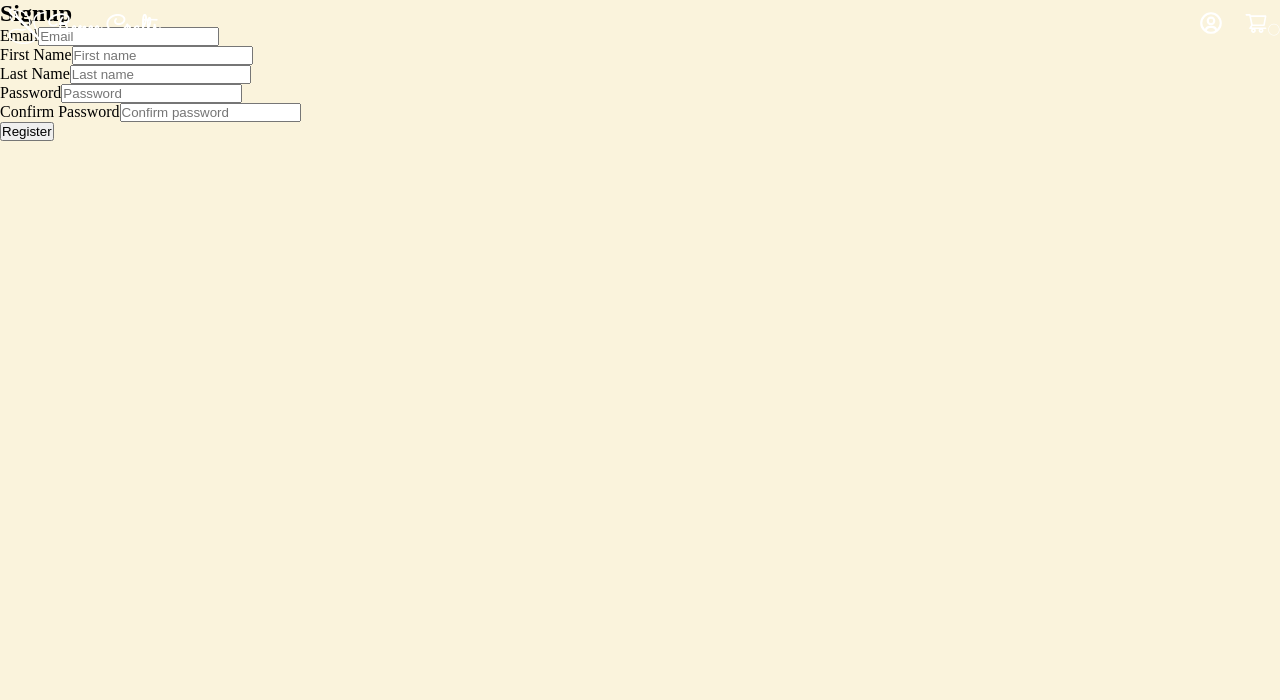
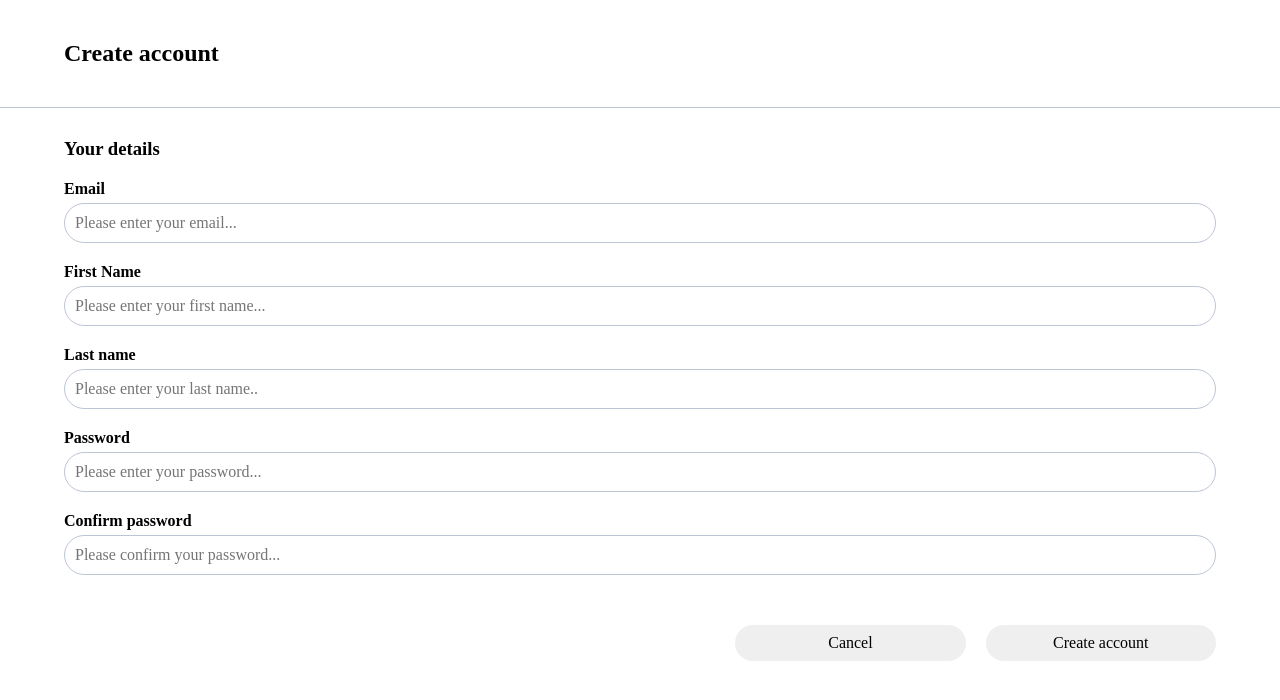
Before and after one commit to maggiekami/capstone-client, a React (Create React App) app: page /register in a window 1280 px wide. Shown: the top 700 px of the page. Built offline with nearby package versions, Linux system fonts and the light colour scheme.

Commit message:
fix login

```diff
--- a/src/Components/Navbar/Navbar.js
+++ b/src/Components/Navbar/Navbar.js
@@ -41,6 +41,10 @@ const Navbar = () => {
     setShowModal(true);
   };
 
+  const handleUserClick = (e) => {
+    navigate("/register");
+  };
+
   return (
     <>
       <section className="header">
@@ -53,7 +57,7 @@ const Navbar = () => {
           </div>
           <nav className="header__navbar">
             <ul className="header__list">
-              <li className="header__nav-item">
+              <li onClick={handleUserClick} className="header__nav-item">
                 <BiUserCircle className="header__icon--left" />
               </li>
               <li onClick={handleClick}>
--- a/src/Components/ProductsMain/ProductsMain.scss
+++ b/src/Components/ProductsMain/ProductsMain.scss
@@ -1,5 +1,7 @@
 .products-main {
     display: flex;
+    // align-items: center;
+    justify-content: center;
     flex-flow: row wrap;
     width: 100%;
 
--- a/src/Components/ProductsSection/ProductsSection.scss
+++ b/src/Components/ProductsSection/ProductsSection.scss
@@ -134,7 +134,8 @@
   }
   &__single-footer {
     padding: 1rem;
-    border: 3px solid red;
+    // background-color: #faebd7;
+    background-color: #e8e3d5;
 
   &__upper-container {
     border: 3px solid green;
--- a/src/pages/CheckoutForm/CheckoutForm.js
+++ b/src/pages/CheckoutForm/CheckoutForm.js
@@ -131,7 +131,7 @@ const CheckoutForm = () => {
             {error.lName && (
               <span className="form__error">Please enter your last name</span>
             )}
-            <label htmlFor="warehouse-name" className="form__label">
+            <label htmlFor="address" className="form__label">
               Address
             </label>
             <input
--- a/src/pages/Login/Login.js
+++ b/src/pages/Login/Login.js
@@ -30,10 +30,6 @@ const LoginForm = () => {
     });
   };
 
-  //   setEmail("");
-  //   setPassword("");
-  // alert("Registration successful.");
-
   const handleSubmit = async (event) => {
     event.preventDefault();
     // isValid();
@@ -47,39 +43,82 @@ const LoginForm = () => {
       const response = await axios.post(`${URL}/auth/login`, user);
       const token = response.data.token;
       localStorage.setItem("token", token);
-      //   navigate("/");
+      navigate("/");
     } catch (error) {
       setError(error.message);
     }
   };
   return (
-    <div>
-      <h2>Login</h2>
+    <form onSubmit={handleSubmit} onBlur={isValid}>
+      <section className="form__title-wrapper">
+        <div className="form__section-container form__section-container--title-btn">
+          <h2 className="form__title">Create account</h2>
+        </div>
+      </section>
+      <section className="form__input-container">
+        <section className="form__section">
+          <div className="form__section-container">
+            <h3 className="form__section-title">Your details</h3>
 
-      <form onSubmit={handleSubmit}>
-        <div>
-          <label htmlFor="email">Email:</label>
+            <label htmlFor="email" className="form__label">
+              Email
+            </label>
             <input
-            type="email"
               id="email"
+              type="text"
+              className={
+                error.email
+                  ? "form__text-input form__text-input-error"
+                  : "form__text-input"
+              }
               name="email"
-            // value={formFields.email}
+              placeholder="Please enter your email..."
               onChange={handleChange}
+              value={formFields.email}
             />
+            {error.email && (
+              <span className="form__error">
+                Invalid email format (ex. 'user@example.com')
+              </span>
+            )}
+            <label htmlFor="password" className="form__label">
+              Password
+            </label>
+            <input
+              id="password"
+              type="text"
+              className={
+                error.password
+                  ? "form__text-input form__text-input-error"
+                  : "form__text-input"
+              }
+              name="password"
+              placeholder="Please enter your password..."
+              onChange={handleChange}
+              value={formFields.password}
+            />
+            {error.password && (
+              <span className="form__error">Please enter your password</span>
+            )}
           </div>
-        <div>
-          <label htmlFor="password">Password:</label>
-          <input
-            name="password"
-            type="password"
-            id="password"
-            // value={formFields.password}
-            onChange={handleChange}
-          />
+        </section>
+      </section>
+      <section className="form__actions">
+        <div className="form__section-container form__section-container--actions">
+          <button onClick={() => navigate("/")} className="form__btn">
+            Cancel
+          </button>
+          <button type="submit" className="form__btn" disabled={!isFormValid}>
+            Login
+          </button>
         </div>
-        <button type="submit">Login</button>
+        {!isFormValid && (
+          <div className="form__error-all">
+            <span>All fields are required</span>
+          </div>
+        )}
+      </section>
     </form>
-    </div>
   );
 };
 
--- a/src/pages/Register/Register.js
+++ b/src/pages/Register/Register.js
@@ -95,10 +95,140 @@ const RegistrationForm = () => {
   }
 
   return (
-    <div>
-      <h2>Signup</h2>
-      <form onSubmit={handleSubmit} onBlur={isValid}>
-        <div>
+    <form onSubmit={handleSubmit} onBlur={isValid}>
+      <section className="form__title-wrapper">
+        <div className="form__section-container form__section-container--title-btn">
+          <h2 className="form__title">Create account</h2>
+        </div>
+      </section>
+      <section className="form__input-container">
+        <section className="form__section">
+          <div className="form__section-container">
+            <h3 className="form__section-title">Your details</h3>
+
+            <label htmlFor="email" className="form__label">
+              Email
+            </label>
+            <input
+              id="email"
+              type="text"
+              className={
+                error.email
+                  ? "form__text-input form__text-input-error"
+                  : "form__text-input"
+              }
+              name="email"
+              placeholder="Please enter your email..."
+              onChange={handleChange}
+              value={formFields.email}
+            />
+            {error.email && (
+              <span className="form__error">
+                Invalid email format (ex. 'user@example.com')
+              </span>
+            )}
+
+            <label htmlFor="fName" className="form__label">
+              First Name
+            </label>
+            <input
+              id="fName"
+              type="text"
+              className={
+                error.fName
+                  ? "form__text-input form__text-input-error"
+                  : "form__text-input"
+              }
+              name="fName"
+              placeholder="Please enter your first name..."
+              onChange={handleChange}
+              value={formFields.fName}
+            />
+            {error.fName && (
+              <span className="form__error">Please enter your first name</span>
+            )}
+
+            <label htmlFor="lName" className="form__label">
+              Last name
+            </label>
+            <input
+              id="lName"
+              type="text"
+              className={
+                error.lName
+                  ? "form__text-input form__text-input-error"
+                  : "form__text-input"
+              }
+              name="lName"
+              placeholder="Please enter your last name.."
+              onChange={handleChange}
+              value={formFields.lName}
+            />
+            {error.lName && (
+              <span className="form__error">Please enter your last name</span>
+            )}
+            <label htmlFor="password" className="form__label">
+              Password
+            </label>
+            <input
+              id="password"
+              type="text"
+              className={
+                error.password
+                  ? "form__text-input form__text-input-error"
+                  : "form__text-input"
+              }
+              name="password"
+              placeholder="Please enter your password..."
+              onChange={handleChange}
+              value={formFields.password}
+            />
+            {error.password && (
+              <span className="form__error">Please enter your password</span>
+            )}
+            <label htmlFor="passwordConfirmation" className="form__label">
+              Confirm password
+            </label>
+            <input
+              id="passwordConfirmation"
+              type="text"
+              className={
+                error.passwordConfirmation
+                  ? "form__text-input form__text-input-error"
+                  : "form__text-input"
+              }
+              name="passwordConfirmation"
+              placeholder="Please confirm your password..."
+              onChange={handleChange}
+              value={formFields.passwordConfirmation}
+            />
+            {formFields.passwordConfirmation !== formFields.password && (
+              <span className="form__error">Passwords need to match</span>
+            )}
+          </div>
+        </section>
+      </section>
+      <section className="form__actions">
+        <div className="form__section-container form__section-container--actions">
+          <button onClick={() => navigate("/")} className="form__btn">
+            Cancel
+          </button>
+          <button type="submit" className="form__btn" disabled={!isFormValid}>
+            Create account
+          </button>
+        </div>
+        {!isFormValid && (
+          <div className="form__error-all">
+            <span>All fields are required</span>
+          </div>
+        )}
+      </section>
+    </form>
+  );
+};
+
+{
+  /* <div>
           <label htmlFor="email">Email</label>
           <input
             type="email"
@@ -204,8 +334,7 @@ const RegistrationForm = () => {
           )}
         </div>
       </form>
-    </div>
-  );
-};
+    </div> */
+}
 
 export default RegistrationForm;
--- a/src/pages/Register/Register.scss
+++ b/src/pages/Register/Register.scss
@@ -0,0 +1,3 @@
+@use "../../styles/partials/variables" as *;
+@use "../../styles/partials/mixins" as *;
+@use "../../styles/partials/forms" as *;
--- a/src/styles/partials/_resets.scss
+++ b/src/styles/partials/_resets.scss
@@ -1,6 +1,6 @@
 body {
     font-size: 1.6rem;
-    background-color: #faf3dc;
+    // background-color: #e8e3d5;
 
 
   }
```
Lines whose indentation alone changed are shown as unchanged.
